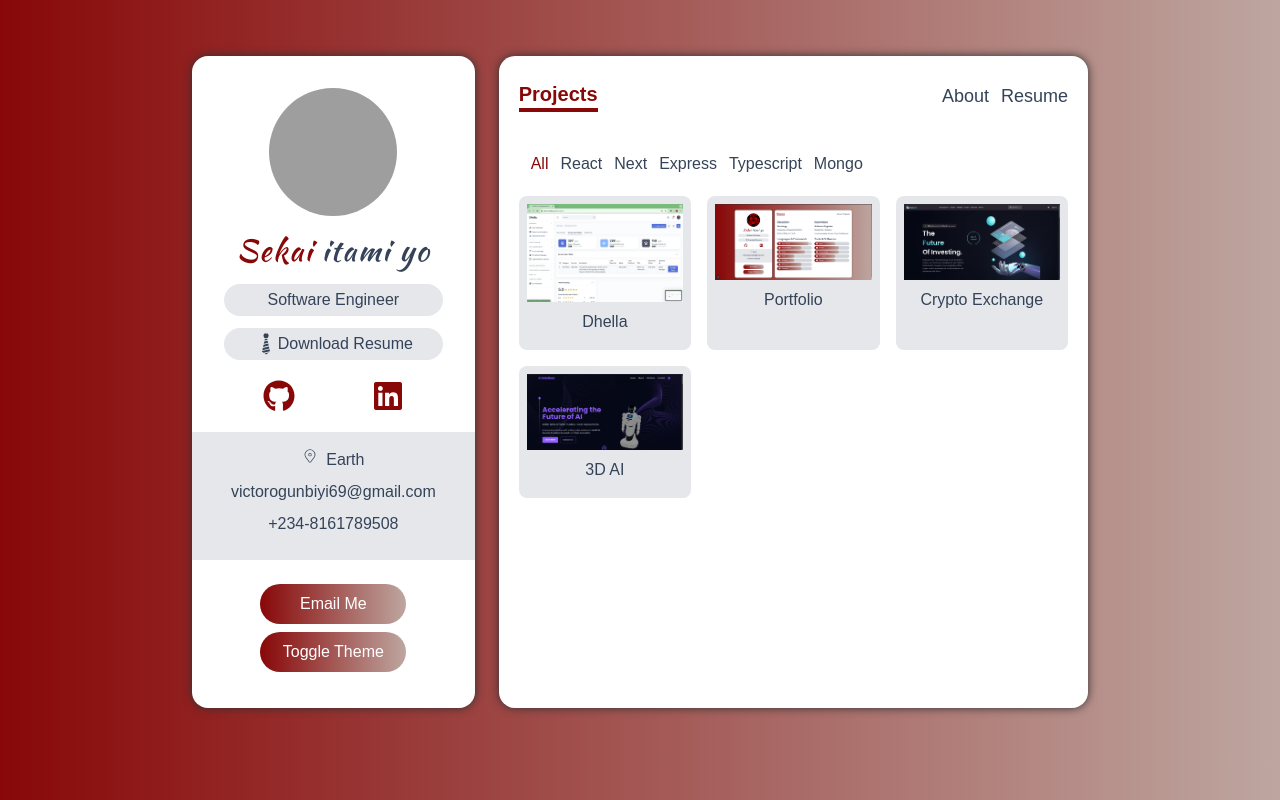
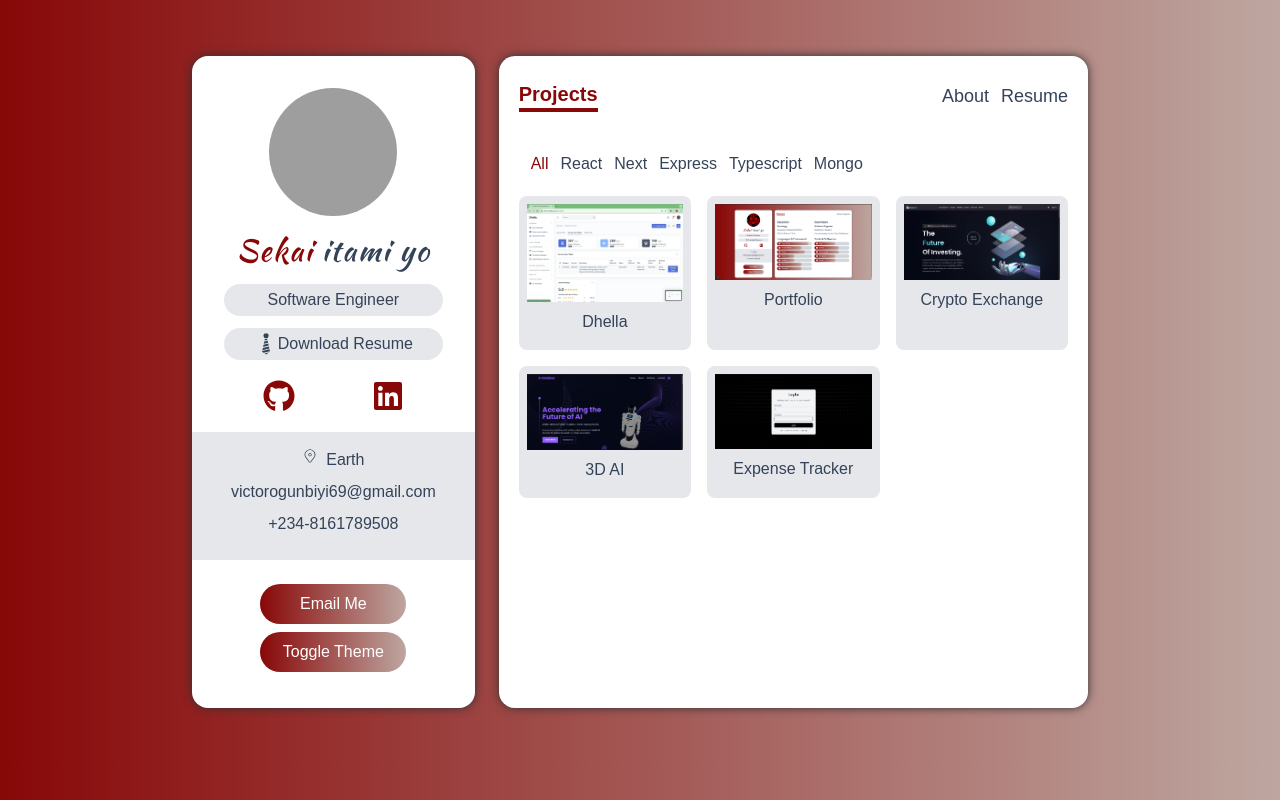
Before and after one commit to xwaynex/port, a Next.js app: page / in a window 1280 px wide. Both pictures are taken after a click on the button "Projects". Built offline with nearby package versions, Linux system fonts and the light colour scheme; grey boxes are pictures that could not be loaded.

Commit message:
added project

```diff
--- a/src/components/Projects.tsx
+++ b/src/components/Projects.tsx
@@ -19,7 +19,7 @@ const Projects = () => {
       return;
     }
     const newArray = projectsData.filter((projects) =>
-      projects.categoty.includes(category)
+      projects.category.includes(category)
     );
     setProjects(newArray);
     setActive(category);
--- a/src/data.ts
+++ b/src/data.ts
@@ -119,22 +119,22 @@ export const projects: iProject[] = [
     id: 1,
     name: "Dhella",
     description:
-    "A secondary health care managment app",
+    "A secondary health care management app",
     image_path: "/images/Dhella.png",
     deployed_url: "https://app.dhella.com/",
     github_url: "https://github.com/xwaynex",
-    categoty: ["react"],
+    category: ["react"],
     key_tech: ["React", "Material UI", "Bootstrap", "Tailwind"],
   },
   {
     id: 2,
     name: "Portfolio",
     description:
-    "An open source porfolio website",
+    "An open source portfolio website",
     image_path: "/images/Portfolio.png",
     deployed_url: "https://portfolio-nine-beta-74.vercel.app/",
     github_url: "https://github.com/xwaynex/port.git",
-    categoty: ["next", "typescript",],
+    category: ["next", "typescript",],
     key_tech: ["React", "Tailwind", "Framer motion"],
   },
   {
@@ -145,7 +145,7 @@ export const projects: iProject[] = [
     image_path: "/images/Exchange.png",
     deployed_url: "https://osaka6.netlify.app/",
     github_url: "https://github.com/xwaynex",
-    categoty: ["react", "mongo", "express",],
+    category: ["react", "mongo", "express",],
     key_tech: ["React", "Tailwind", "express", "mongo", "MUI"],
   },
   {
@@ -156,7 +156,18 @@ export const projects: iProject[] = [
     image_path: "/images/Ai.png",
     deployed_url: "https://reliable-meerkat-afc827.netlify.app/",
     github_url: "https://github.com/xwaynex/businessWeb.git",
-    categoty: ["react"],
+    category: ["react"],
     key_tech: ["React", "Tailwind", "Framer motion", " Three Fiber", "Three.js "],
   },
+  {
+    id: 5,
+    name: "Expense Tracker",
+    description:
+    "A fully functional expense tracking tool, keep daily tabs on how much you spend",
+    image_path: "/images/expense.png",
+    deployed_url: "https://expense-tracker-ve1i.onrender.com/",
+    github_url: "https://github.com/xwaynex/expense-tracker",
+    category: ["react", "express", "mongo"],
+    key_tech: ["React", "Graphql", "Tailwind", "Apollo Client", "Apollo Server"],
+  },
 ]
--- a/src/type.ts
+++ b/src/type.ts
@@ -19,7 +19,7 @@ export interface iProject {
   image_path: string
   deployed_url: string
   github_url: string
-  categoty: Category[]
+  category: Category[]
   key_tech: string[]
 }
 
```
Also changed, not shown: public/images/expense.png (added).
